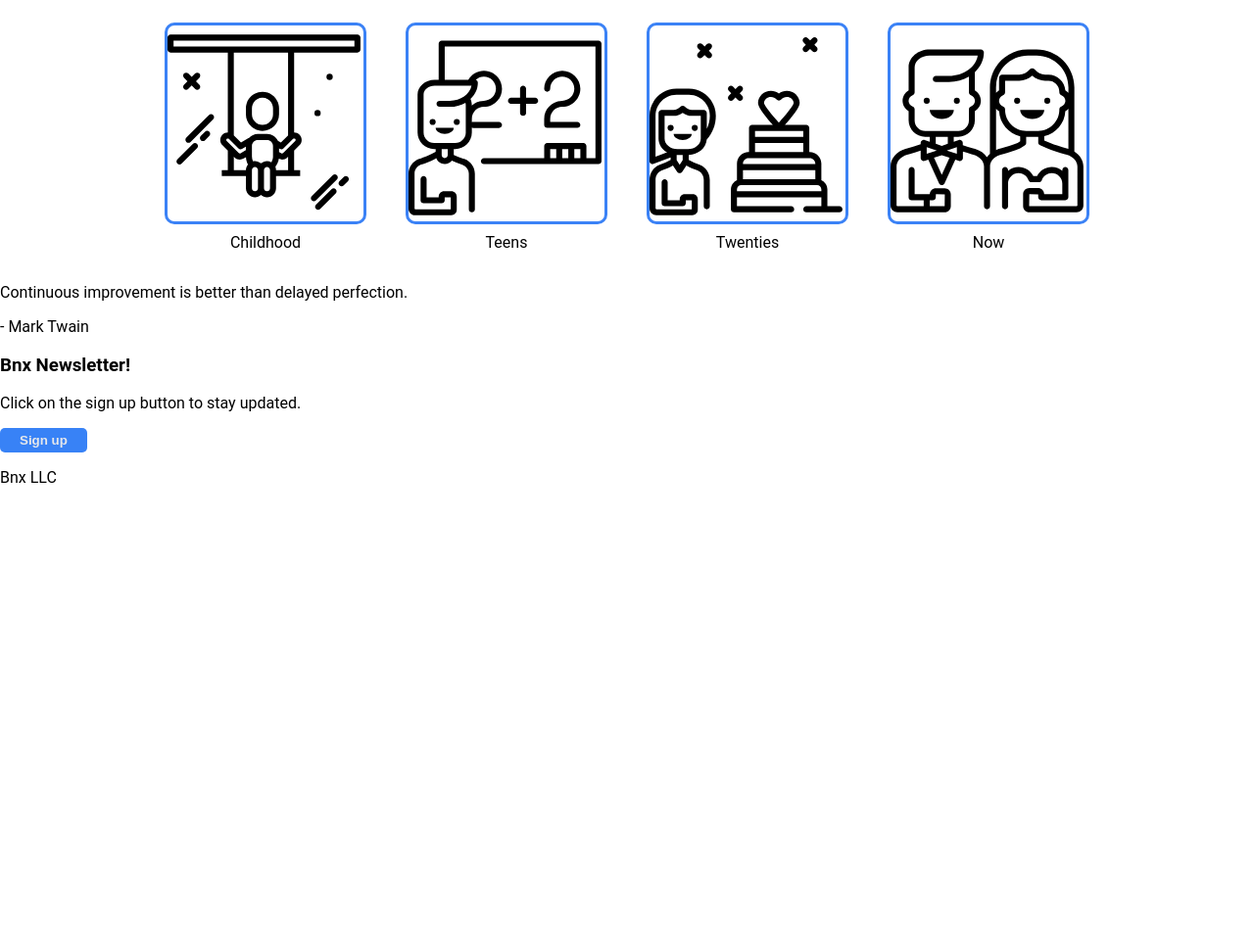
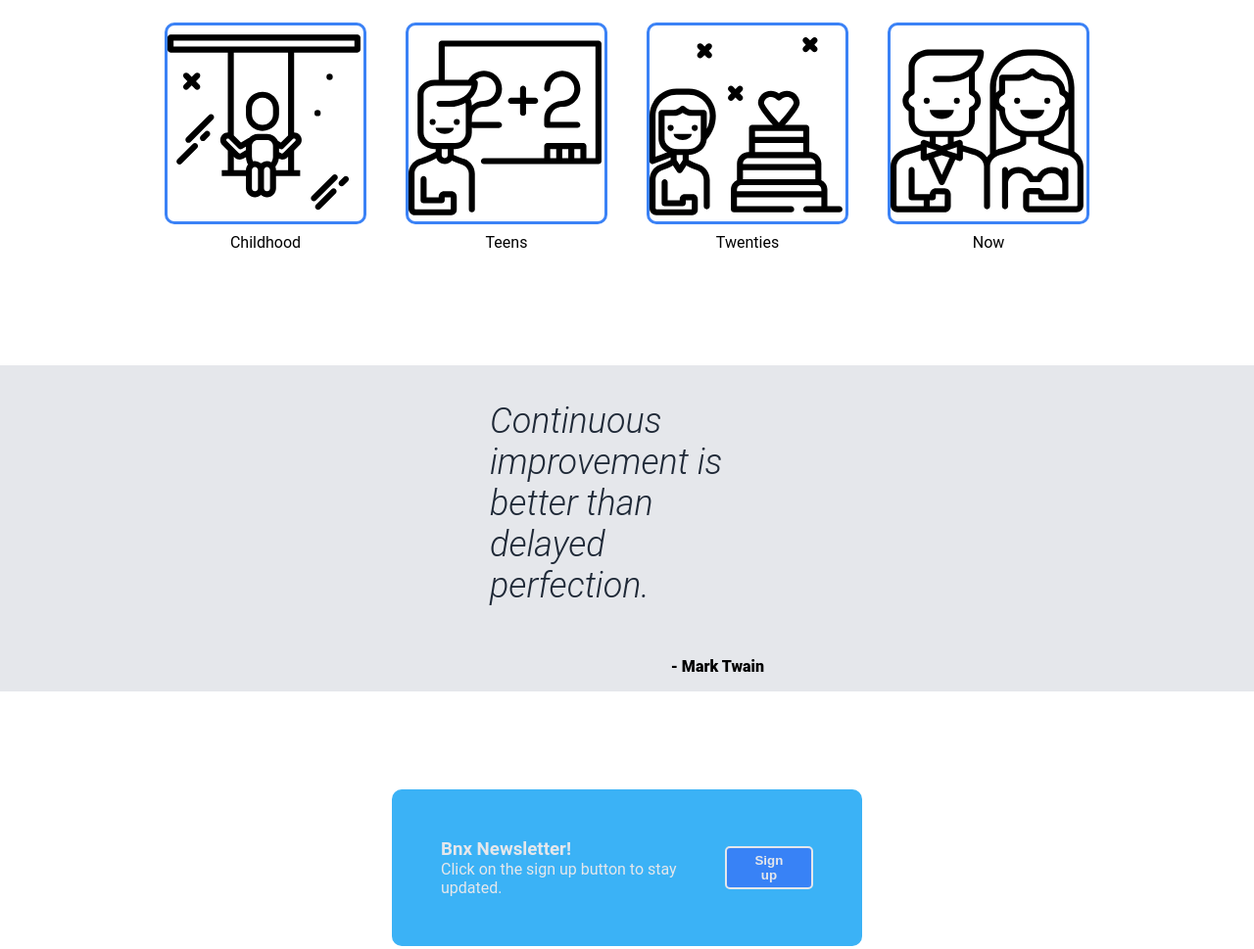
Before and after one commit to kai-meleon/landing_page, a plain HTML site: page index.html in a window 1280 px wide. Shown: the part 659-1628 px from the top of the page at 98% size. Before the commit the page ends 1172 px from the top, so only its background shows below. Drawn offline with Linux system fonts and the light colour scheme.

Commit message:
Created CSS for the quote wrapper, call to action wrapper and footer wrapper.

```diff
--- a/style.css
+++ b/style.css
@@ -27,10 +27,11 @@ font-size: 18px;
     display: flex;
     list-style-type: none;
     margin:0;
+    padding: 0px;
     gap:10px;
 }
 
-.header-links  a {
+.header-links a {
     color:#E5E7EB;
     text-decoration: none;
 }
@@ -43,8 +44,13 @@ font-size: 18px;
     margin-right: 400px;
 }
 
+.hero-image {
+    margin-bottom: 40px;
+    margin-top: -80px;
+}
+
 .jb-tech-card {
-    align-self: center;
+
     margin-right: 20px;
 }
 
@@ -52,7 +58,7 @@ h1 {
     font-size: 48px,
     font-weight: 900;
     color: #f9faf8;
-    padding:0;
+    padding: 0;
     margin: 0;
 }
 
@@ -100,3 +106,71 @@ h2 {
     text-align: center;
     margin-top: -15px;
 }
+
+.quote-wrapper {
+    background-color: #E5E7EB;
+}
+
+.quote-container {
+    display: flex;
+    flex-direction:column;
+    margin: 100px;
+    padding-left: 400px;
+    padding-right: 400px;
+}
+
+.quote-text {
+    font-size: 36px;
+    font-weight: 300;
+    font-style: italic;
+    color: #1F2937;
+}
+
+.quote-author {
+    font-weight: 900;
+    align-self: flex-end;
+}
+
+.call-to-action-wrapper {
+    margin:100px;
+}
+
+.call-to-action-container {
+    background-color: #3bb2f6;
+    display: flex;
+    justify-content: space-around;
+    align-items: center;
+    margin-left: 300px;
+    margin-right: 300px;
+    border-radius: 10px;
+    padding: 50px;
+}
+
+h3 {
+   color: #E5E7EB;
+   padding: 0px;
+   margin: 0px;
+}
+
+.call-to-action-text {
+    color: #e5e7eb;
+    padding: 0px;
+    margin: 0px;
+}
+
+.sign-up-button.second {
+    border: 2px solid #e5e7eb;
+}
+
+.footer-wrapper {
+    background-color: #1f2937;
+}
+
+.footer {
+    display: flex;
+    align-items: center;
+    margin: 10px;
+    justify-content: center;
+    font-sisze: 18px;
+    color: #e5e7eb;
+}
```
